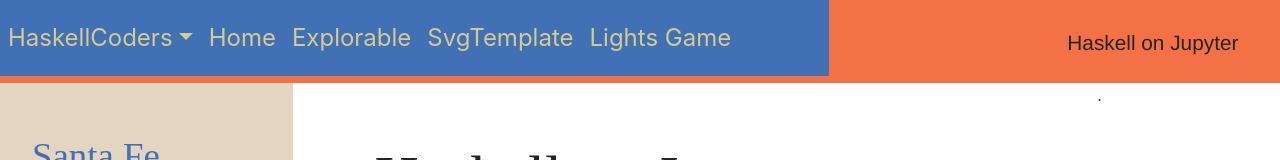
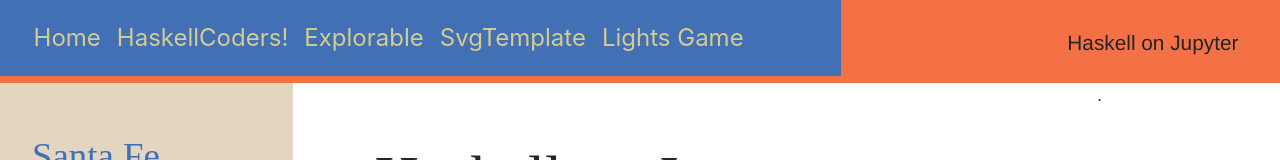
Before and after one commit to jonzingale/Website, a React (Create React App) app: page /haskell-coding-group in a window 1280 px wide. Shown: the top 160 px of the page. Built offline with nearby package versions, Linux system fonts and the light colour scheme; a web font is replaced by a local one.

Commit message:
navigation handler

```diff
--- a/src/components/Navigation.jsx
+++ b/src/components/Navigation.jsx
@@ -9,6 +9,23 @@ import Explorable from './../pages/Explorable.jsx';
 
 class Navigation extends Component {
 
+  constructor(props) {
+    super(props)
+    this.state = { isOpen: false }
+  }
+
+  handleOpen = () => {
+    this.setState({ isOpen: true })
+  }
+
+  handleClose = () => {
+     this.setState({ isOpen: false })
+  }
+
+  handleClick = (url) => {
+    window.location = url
+  }
+
   render() {
     return (
       <div>
@@ -17,8 +34,15 @@ class Navigation extends Component {
             <Navbar>
               <Navbar.Collapse>
               <Nav>
-                <NavDropdown title='HaskellCoders' href='/haskell-coding-group'>
-                  <NavDropdown.Item href="/haskell-coding-group">HaskellCoders</NavDropdown.Item>
+                <Nav.Link className="nav-link" href="/">Home</Nav.Link>
+
+                <NavDropdown title='HaskellCoders!'
+                  onClick = {() => this.handleClick('/haskell-coding-group')}
+                  onMouseEnter = { this.handleOpen }
+                  onMouseLeave = { this.handleClose }
+                  show={ this.state.isOpen }
+                  role="navigation"
+                >
                   <NavDropdown.Item href="#/action-1">Listable</NavDropdown.Item>
                   <NavDropdown.Item href="#/action-2">Sortable</NavDropdown.Item>
                   <NavDropdown.Item href="#/action-3">Vector</NavDropdown.Item>
@@ -28,7 +52,6 @@ class Navigation extends Component {
                   <NavDropdown.Item href="#/action-3">Havel-Hakimi</NavDropdown.Item>
                 </NavDropdown>
 
-                <Nav.Link className="nav-link" href="/">Home</Nav.Link>
                 <Nav.Link className="nav-link" href="/explorable">Explorable</Nav.Link>
                 <Nav.Link className="nav-link" href="/svg-template">SvgTemplate</Nav.Link>
                 <Nav.Link href='/lights-game'>Lights Game</Nav.Link>
--- a/src/css/nav.css
+++ b/src/css/nav.css
@@ -1,11 +1,11 @@
 .main nav {
   position: fixed;
-  z-index: 1;
   background-color: var(--global-color-nav-background);
 }
 
 .navbar {
   padding: 0;
+  padding-left: 2%;
   padding-right: 7%;
 }
 
@@ -16,3 +16,6 @@
   margin-bottom: 0.5em;
   padding-right: 1%;
 }
+.dropdown-toggle:after {
+  display: none;
+}
```
